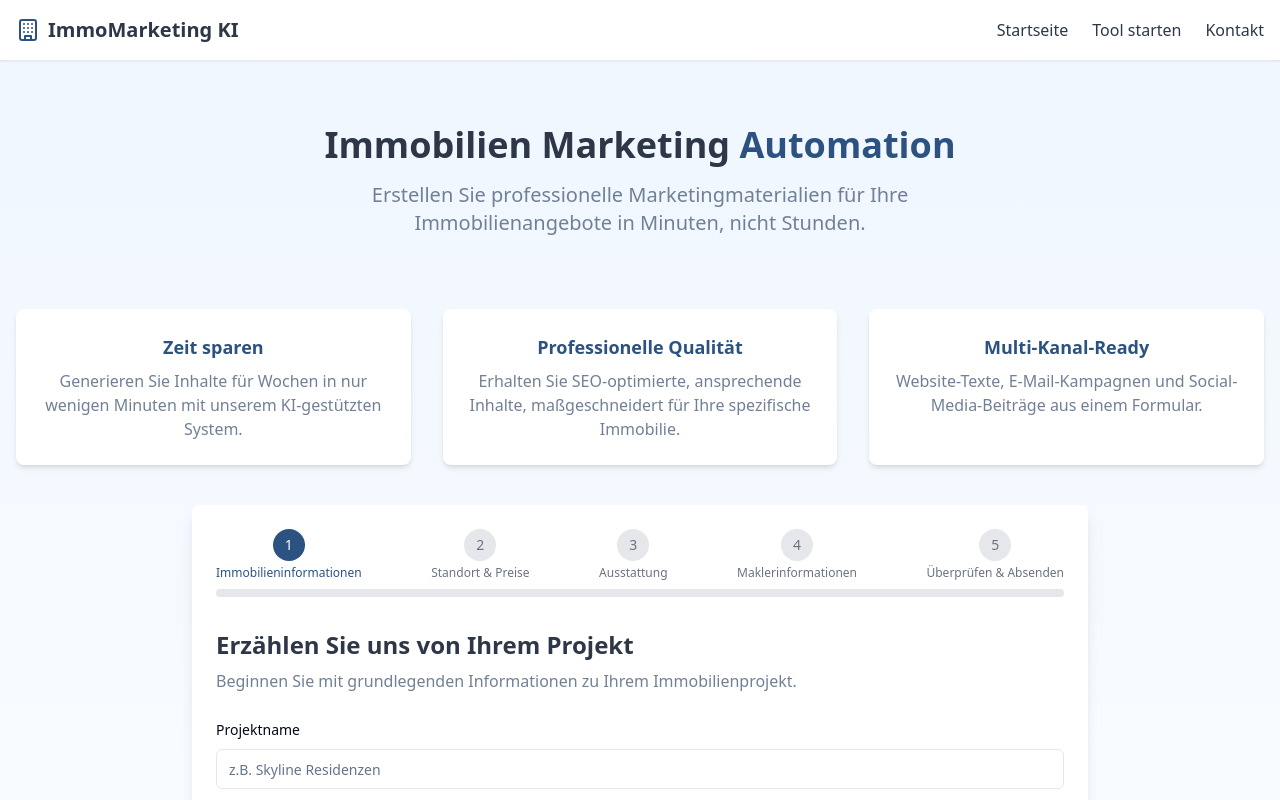
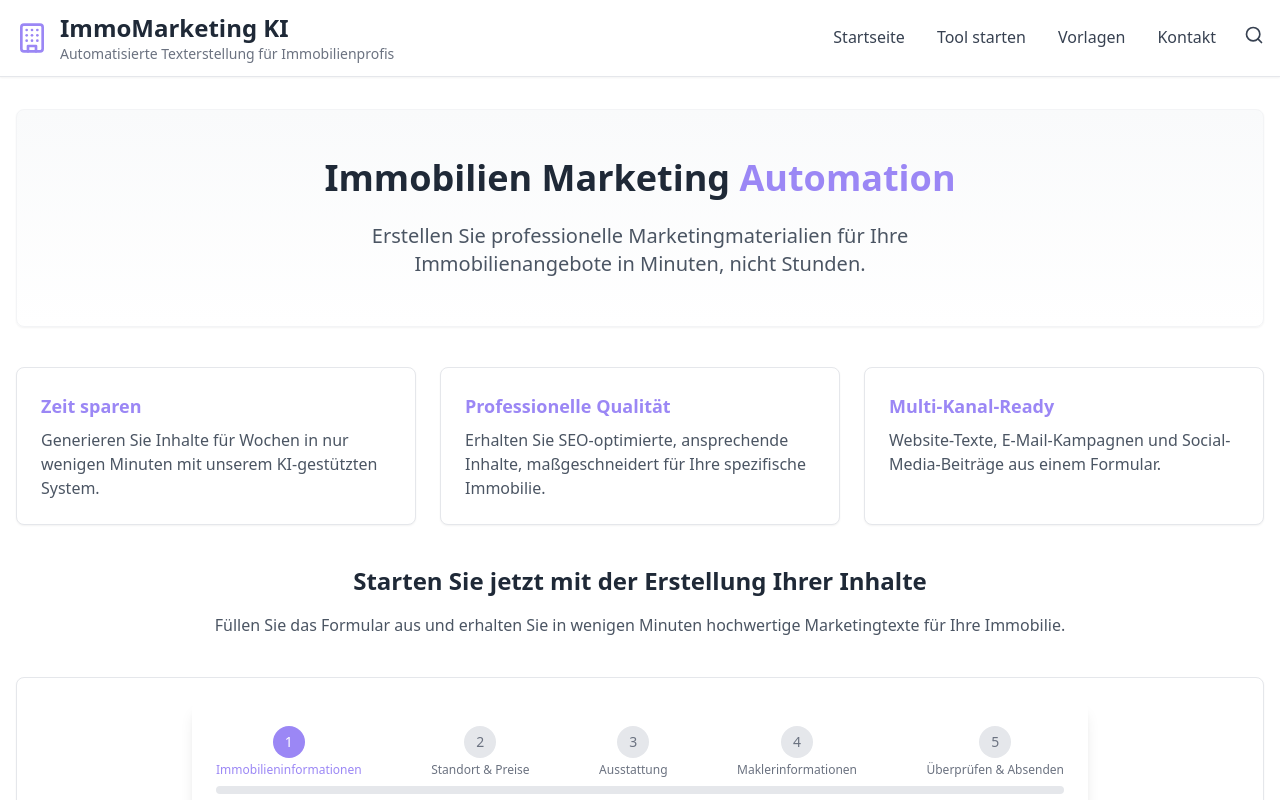
Before and after one commit to guidingv/propmaster-content-forge, a React (Vite) app: page / in a window 1280 px wide. Shown: the top 800 px of the page. Built offline with nearby package versions, Linux system fonts and the light colour scheme.

Commit message:
Refactor: Integrate design from besichtigungstermin.de
Integrate the design elements from the provided HTML structure into the application's layout and styling. This includes header, navigation, and content sections to ensure visual consistency with the target subdomain.

```diff
--- a/index.html
+++ b/index.html
@@ -4,23 +4,26 @@
   <head>
     <meta charset="UTF-8" />
     <meta name="viewport" content="width=device-width, initial-scale=1.0" />
-    <title>Immobilien Marketing Automation | KI-gestützte Texterstellung</title>
+    <title>ImmoMarketing KI - Automatisierte Texterstellung für Immobilienmakler</title>
     <meta name="description" content="KI-gestützte Immobilien Marketing Automation für professionelle Makler. Erstellen Sie Webseiteninhalte, E-Mail-Kampagnen und Social-Media-Beiträge in Minuten." />
-    <meta name="author" content="ImmoMarketing KI" />
+    <meta name="author" content="ImmoMarketing KI by Besichtigungstermin.de" />
 
-    <meta property="og:title" content="Immobilien Marketing Automation | KI-gestützte Texterstellung" />
+    <meta property="og:title" content="ImmoMarketing KI - Automatisierte Texterstellung für Immobilienmakler" />
     <meta property="og:description" content="Professionelle Marketinginhalte für Immobilienmakler - automatisch generiert in Minuten statt Stunden." />
     <meta property="og:type" content="website" />
     <meta property="og:image" content="/placeholder.svg" />
 
     <meta name="twitter:card" content="summary_large_image" />
-    <meta name="twitter:title" content="Immobilien Marketing Automation" />
+    <meta name="twitter:title" content="ImmoMarketing KI" />
     <meta name="twitter:description" content="KI-gestützte Marketingautomatisierung für Immobilienmakler." />
     <meta name="twitter:image" content="/placeholder.svg" />
 
-    <meta name="keywords" content="Immobilien Marketing, KI Texterstellung, Immobilienmakler Tools, Automatisierung, Immobilienanzeigen, Content Erstellung, SEO Texte" />
+    <meta name="keywords" content="Immobilien Marketing, KI Texterstellung, Immobilienmakler Tools, Automatisierung, Immobilienanzeigen, Content Erstellung, SEO Texte, Besichtigungstermin, Wohnungssuche" />
     <meta name="robots" content="index, follow" />
     <meta name="language" content="German" />
+
+    <!-- Favicon -->
+    <link rel="icon" href="/favicon.ico" />
   </head>
 
   <body>
--- a/src/components/Layout.tsx
+++ b/src/components/Layout.tsx
@@ -1,6 +1,6 @@
 
 import React from 'react';
-import { Building } from 'lucide-react';
+import { Building, Search } from 'lucide-react';
 
 interface LayoutProps {
   children: React.ReactNode;
@@ -8,31 +8,44 @@ interface LayoutProps {
 
 const Layout: React.FC<LayoutProps> = ({ children }) => {
   return (
-    <div className="min-h-screen bg-gradient-to-b from-blue-50 to-white">
+    <div className="min-h-screen bg-white">
+      {/* Header styled similar to besichtigungstermin.de */}
       <header className="bg-white shadow-sm border-b border-gray-200">
-        <div className="container mx-auto px-4 py-4 flex justify-between items-center">
-          <div className="flex items-center space-x-2">
-            <Building className="h-6 w-6 text-realestate-primary" />
-            <h1 className="text-xl font-bold text-realestate-dark">ImmoMarketing KI</h1>
+        <div className="container mx-auto px-4 py-3 flex flex-col md:flex-row justify-between items-center">
+          <div className="flex items-center space-x-3 mb-3 md:mb-0">
+            <Building className="h-8 w-8 text-[#9b87f5]" />
+            <div className="flex flex-col">
+              <h1 className="text-xl md:text-2xl font-bold text-gray-800">ImmoMarketing KI</h1>
+              <p className="text-sm text-gray-500 hidden md:block">Automatisierte Texterstellung für Immobilienprofis</p>
+            </div>
           </div>
-          <nav>
-            <ul className="flex space-x-6">
-              <li><a href="/" className="text-realestate-dark hover:text-realestate-primary transition-colors">Startseite</a></li>
-              <li><a href="#form" className="text-realestate-dark hover:text-realestate-primary transition-colors">Tool starten</a></li>
-              <li><a href="#" className="text-realestate-dark hover:text-realestate-primary transition-colors">Kontakt</a></li>
+          <nav className="w-full md:w-auto">
+            <ul className="flex flex-wrap justify-center md:justify-end space-x-4 md:space-x-6">
+              <li><a href="/" className="text-gray-700 hover:text-[#9b87f5] transition-colors text-sm md:text-base py-2 px-1">Startseite</a></li>
+              <li><a href="#form" className="text-gray-700 hover:text-[#9b87f5] transition-colors text-sm md:text-base py-2 px-1">Tool starten</a></li>
+              <li><a href="#" className="text-gray-700 hover:text-[#9b87f5] transition-colors text-sm md:text-base py-2 px-1">Vorlagen</a></li>
+              <li><a href="#" className="text-gray-700 hover:text-[#9b87f5] transition-colors text-sm md:text-base py-2 px-1">Kontakt</a></li>
+              <li className="hidden md:block">
+                <button className="text-gray-700 hover:text-[#9b87f5] transition-colors">
+                  <Search className="h-5 w-5" />
+                </button>
+              </li>
             </ul>
           </nav>
         </div>
       </header>
+
       <main className="container mx-auto px-4 py-8">
         {children}
       </main>
-      <footer className="bg-realestate-dark text-white mt-10">
+
+      {/* Footer with updated design */}
+      <footer className="bg-gray-900 text-white mt-10">
         <div className="container mx-auto px-4 py-8">
           <div className="grid grid-cols-1 md:grid-cols-3 gap-8">
             <div>
               <h3 className="text-lg font-semibold mb-4">ImmoMarketing KI</h3>
-              <p className="text-gray-300">Automatisierte Marketinglösungen für Immobilienprofis.</p>
+              <p className="text-gray-300">Automatisierte Texterstellung für Immobilienprofis</p>
             </div>
             <div>
               <h3 className="text-lg font-semibold mb-4">Links</h3>
@@ -50,7 +63,7 @@ const Layout: React.FC<LayoutProps> = ({ children }) => {
             </div>
           </div>
           <div className="border-t border-gray-700 mt-8 pt-6 text-center text-gray-400">
-            <p>&copy; {new Date().getFullYear()} ImmoMarketing KI. Alle Rechte vorbehalten.</p>
+            <p>© {new Date().getFullYear()} ImmoMarketing KI. Eine Dienstleistung von Besichtigungstermin.de</p>
           </div>
         </div>
       </footer>
--- a/src/components/PropertyCard.tsx
+++ b/src/components/PropertyCard.tsx
@@ -23,18 +23,18 @@ const PropertyCard: React.FC<PropertyCardProps> = ({ property }) => {
   ];
 
   return (
-    <Card className="overflow-hidden">
-      <CardHeader className="bg-realestate-primary text-white p-4">
+    <Card className="overflow-hidden border border-gray-200 shadow-sm hover:shadow-md transition-shadow">
+      <CardHeader className="bg-gradient-to-r from-[#9b87f5] to-[#7E69AB] text-white p-4">
         <h3 className="text-xl font-semibold">{property.projectName}</h3>
         <p className="text-sm opacity-90">{property.units} Einheiten</p>
       </CardHeader>
-      <CardContent className="p-4 space-y-6">
+      <CardContent className="p-5 space-y-6">
         <div className="space-y-3">
-          <h4 className="font-medium text-realestate-dark">Immobiliendetails</h4>
+          <h4 className="font-medium text-gray-800">Immobiliendetails</h4>
           <div className="grid grid-cols-1 md:grid-cols-2 gap-3">
             {infoItems.map((item, index) => (
               <div key={index} className="flex items-start space-x-3">
-                <div className="bg-realestate-light p-2 rounded-md text-realestate-primary">
+                <div className="bg-[#F7FAF7] p-2 rounded-md text-[#9b87f5]">
                   <item.icon className="h-4 w-4" />
                 </div>
                 <div>
@@ -47,11 +47,11 @@ const PropertyCard: React.FC<PropertyCardProps> = ({ property }) => {
         </div>
 
         <div className="space-y-3">
-          <h4 className="font-medium text-realestate-dark">Ausstattung</h4>
+          <h4 className="font-medium text-gray-800">Ausstattung</h4>
           <div className="flex flex-wrap gap-2">
             {property.amenities.length > 0 ? (
               property.amenities.map((amenity, index) => (
-                <span key={index} className="bg-realestate-light text-realestate-dark px-3 py-1 rounded-full text-xs">
+                <span key={index} className="bg-[#F7FAF7] text-gray-700 px-3 py-1 rounded-full text-xs">
                   {amenity}
                 </span>
               ))
@@ -62,11 +62,11 @@ const PropertyCard: React.FC<PropertyCardProps> = ({ property }) => {
         </div>
 
         <div className="space-y-3">
-          <h4 className="font-medium text-realestate-dark">Maklerinformationen</h4>
+          <h4 className="font-medium text-gray-800">Maklerinformationen</h4>
           <div className="space-y-2">
             {agentItems.map((item, index) => (
               <div key={index} className="flex items-center space-x-3">
-                <div className="text-realestate-primary">
+                <div className="text-[#9b87f5]">
                   <item.icon className="h-4 w-4" />
                 </div>
                 <div className="text-sm">
--- a/src/pages/Index.tsx
+++ b/src/pages/Index.tsx
@@ -43,18 +43,18 @@ const Index = () => {
     <Layout>
       {!property || !generatedContent ? (
         <div className="space-y-10">
-          {/* Hero Section */}
-          <div className="text-center space-y-4 py-8">
-            <h1 className="text-4xl font-bold text-realestate-dark">
-              Immobilien Marketing <span className="text-realestate-primary">Automation</span>
+          {/* Hero Section with updated design */}
+          <div className="text-center space-y-6 py-12 bg-gradient-to-b from-gray-50 to-white rounded-lg border border-gray-100 shadow-sm">
+            <h1 className="text-3xl md:text-4xl font-bold text-gray-800">
+              Immobilien Marketing <span className="text-[#9b87f5]">Automation</span>
             </h1>
-            <p className="text-xl text-realestate-muted max-w-2xl mx-auto">
+            <p className="text-lg md:text-xl text-gray-600 max-w-2xl mx-auto">
               Erstellen Sie professionelle Marketingmaterialien für Ihre Immobilienangebote in Minuten, nicht Stunden.
             </p>
           </div>
 
-          {/* Benefits */}
-          <div className="grid grid-cols-1 md:grid-cols-3 gap-8 mb-10">
+          {/* Benefits with updated design */}
+          <div className="grid grid-cols-1 md:grid-cols-3 gap-6 mb-10">
             {[
               {
                 title: "Zeit sparen",
@@ -69,15 +69,21 @@ const Index = () => {
                 description: "Website-Texte, E-Mail-Kampagnen und Social-Media-Beiträge aus einem Formular."
               }
             ].map((benefit, index) => (
-              <div key={index} className="bg-white p-6 rounded-lg shadow-md text-center">
-                <h3 className="text-lg font-semibold text-realestate-primary mb-2">{benefit.title}</h3>
-                <p className="text-realestate-muted">{benefit.description}</p>
+              <div key={index} className="bg-white p-6 rounded-lg border border-gray-200 shadow-sm hover:shadow-md transition-shadow">
+                <h3 className="text-lg font-semibold text-[#9b87f5] mb-2">{benefit.title}</h3>
+                <p className="text-gray-600">{benefit.description}</p>
               </div>
             ))}
           </div>
 
+          {/* Call to action before form */}
+          <div className="text-center mb-8">
+            <h2 className="text-2xl font-bold text-gray-800 mb-4">Starten Sie jetzt mit der Erstellung Ihrer Inhalte</h2>
+            <p className="text-gray-600 mb-6">Füllen Sie das Formular aus und erhalten Sie in wenigen Minuten hochwertige Marketingtexte für Ihre Immobilie.</p>
+          </div>
+
           {/* Form Section */}
-          <div id="form" className="scroll-mt-20">
+          <div id="form" className="scroll-mt-20 bg-white p-6 rounded-lg border border-gray-200 shadow-sm">
             <StepForm onSubmit={handleFormSubmit} isLoading={isGenerating} />
           </div>
         </div>
--- a/tailwind.config.ts
+++ b/tailwind.config.ts
@@ -63,13 +63,13 @@ export default {
 					border: 'hsl(var(--sidebar-border))',
 					ring: 'hsl(var(--sidebar-ring))'
 				},
-				// Real Estate theme colors
+				// Real Estate theme colors updated to match besichtigungstermin.de
 				realestate: {
-					primary: '#2C5282', // Deep blue
-					secondary: '#4299e1', // Lighter blue
+					primary: '#9b87f5', // Main purple color
+					secondary: '#7E69AB', // Secondary purple
 					accent: '#E53E3E', // Red accent
-					light: '#EBF8FF', // Light blue background
-					dark: '#2D3748', // Dark text
+					light: '#F7FAF7', // Light background
+					dark: '#333333', // Dark text
 					muted: '#718096', // Muted text
 				}
 			},
```
